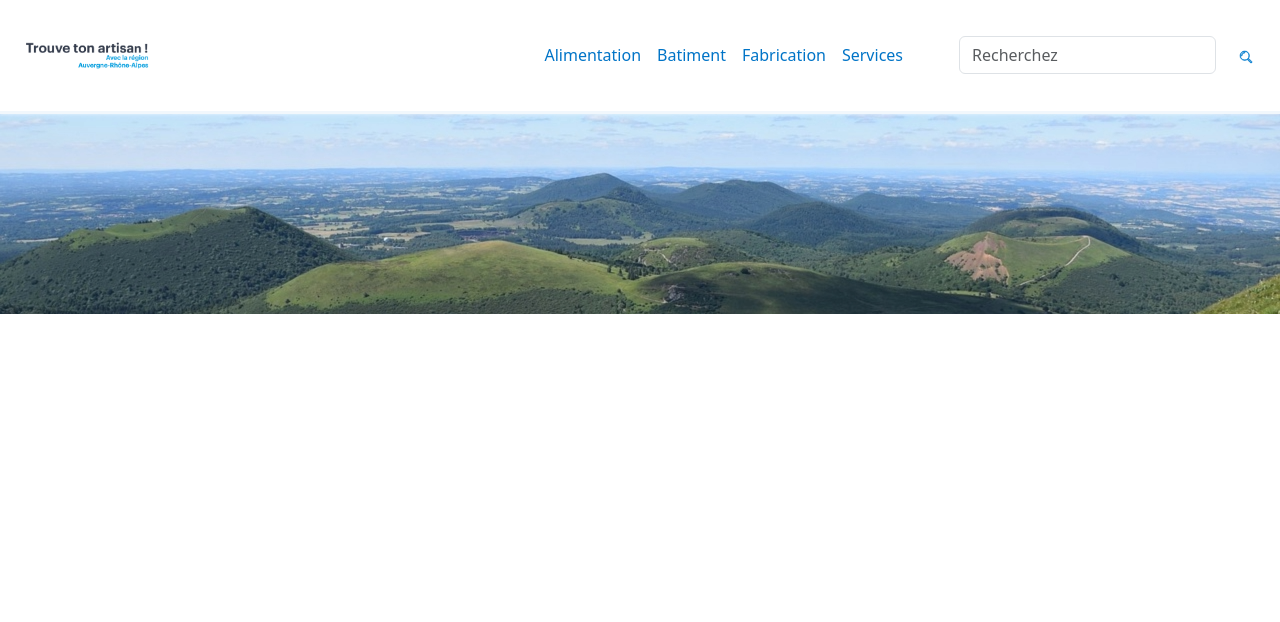
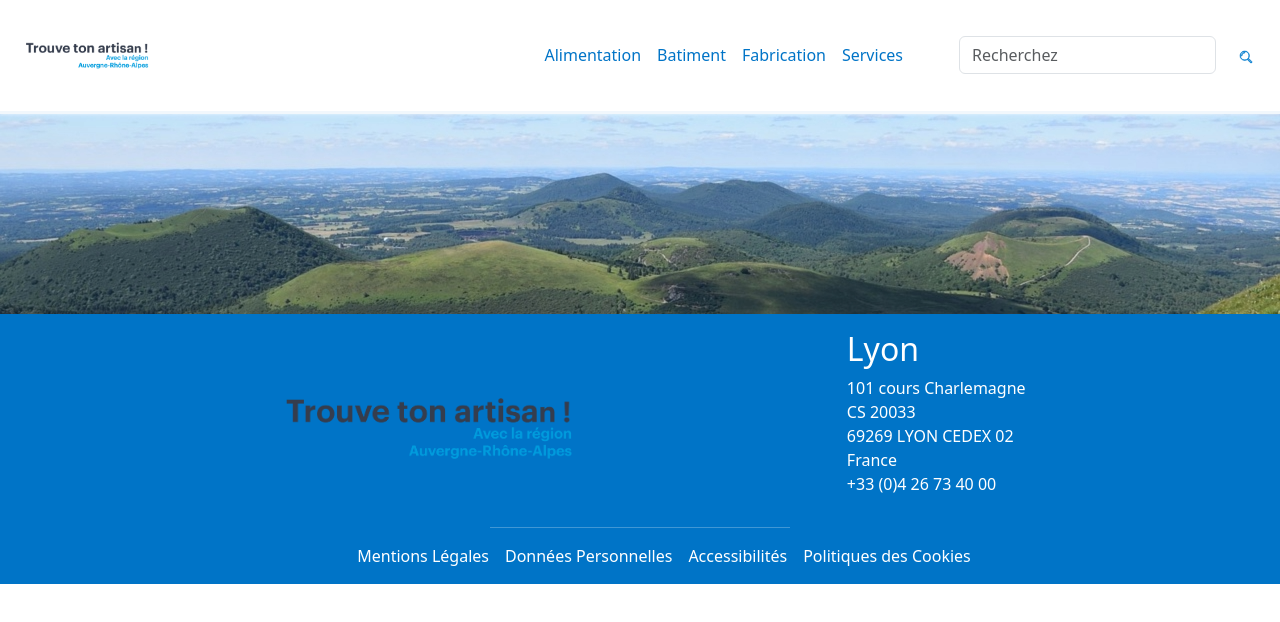
Before and after one commit to BenjCaro/Trouve-ton-artisan, a React (Create React App) app in the folder client/: page / in a window 1280 px wide. Shown: the top 622 px of the page. Built offline with nearby package versions, Linux system fonts and the light colour scheme.

Commit message:
creation footer

```diff
--- a/client/src/App.js
+++ b/client/src/App.js
@@ -1,11 +1,16 @@
 /* ici mettre les imports des composants , .css, etc */
 import Header from './components/Header';
-
+import Footer from './components/Footer';
 
 function App() {
  return (
      <>
         <Header/>
+        <main>
+
+        </main>
+        <Footer/>
+
      </>
    );
 }
--- /dev/null
+++ b/client/src/components/Footer.js
@@ -0,0 +1,51 @@
+import './Footer.scss';
+import logo from '../assets/logo/Logo.png';
+
+
+const Footer = () => {
+    return (
+        <>
+
+          <footer className='container-fluid'>
+            <div className='d-flex justify-content-evenly pt-3'>
+                <div>
+                <img src={logo} className='footer-logo'/>
+                </div>
+
+                <div>
+                    <h2 className='footer-adress'>Lyon</h2>
+                    <p className='footer-adress'>
+
+                        101 cours Charlemagne  <br/>
+                        CS 20033  <br/>
+                        69269 LYON CEDEX 02  <br/>
+                        France  <br/>
+                        +33 (0)4 26 73 40 00 </p>
+                </div>
+            </div>
+            <hr/>
+            <div className='d-flex justify-content-center mt-3'>
+                <ul className='footer-menu d-flex'>
+                    <li className='ms-3'>
+                        <a href='#' className='footer-link'>Mentions Légales</a>
+                    </li>
+                    <li className='ms-3'>
+                        <a href='#' className='footer-link'>Données Personnelles</a>
+                    </li>
+                    <li className='ms-3'>
+                        <a href='#' className='footer-link'>Accessibilités</a>
+                    </li>
+                    <li className='ms-3'>
+                        <a href='#' className='footer-link'>Politiques des Cookies</a>
+                    </li>
+                </ul>
+
+            </div>
+          </footer>
+
+
+        </>
+    );
+};
+
+export default Footer
--- /dev/null
+++ b/client/src/components/Footer.scss
@@ -0,0 +1,31 @@
+
+footer {
+    background-color: #0074C7;
+    color: #fff;
+}
+
+
+
+.footer-logo {
+    max-width: 350px;
+    height: auto;
+}
+
+
+.footer-adress h2 {
+    font-weight: bold;
+}
+
+.footer-menu {
+    list-style: none;
+}
+
+.footer-link {
+    color: #fff;
+    text-decoration: none;
+}
+
+hr {
+    margin: auto;
+    max-width: 300px;
+}
--- a/client/src/components/Header.scss
+++ b/client/src/components/Header.scss
@@ -1,4 +1,4 @@
-.logo {
+.menu-logo {
     max-width: 150px;
     height: auto;
 }
--- a/client/src/components/Navbar.js
+++ b/client/src/components/Navbar.js
@@ -9,7 +9,7 @@ const Navbar = () => {
     <>
     <nav class="navbar navbar-expand-lg menu">
         <div class="container-fluid">
-            <a class="navbar-brand" href="#"> <img src={logo} className='logo'/></a>
+            <a class="navbar-brand" href="#"> <img src={logo} className='menu-logo'/></a>
              <button class="navbar-toggler mb-3" type="button" data-bs-toggle="collapse" data-bs-target="#navbarSupportedContent" aria-controls="navbarSupportedContent" aria-expanded="false" aria-label="Toggle navigation">
             <span class="navbar-toggler-icon"></span>
             </button>
```
